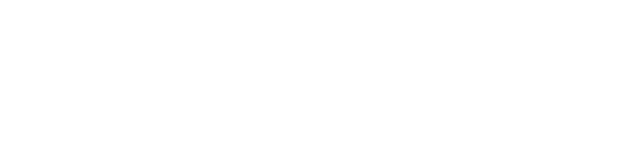
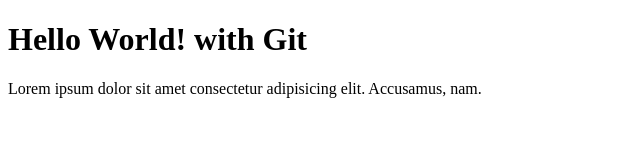
Before and after one commit to bagusperdanay7/WPU-git-test, a plain HTML site: page index.html in a window 1280 px wide. Shown: the whole page, without its empty margins (0-640 px from the left). Drawn offline with Linux system fonts and the light colour scheme.

Commit message:
menambahkan paragfraf dan h1

```diff
--- a/index.html
+++ b/index.html
@@ -6,6 +6,7 @@
     <title>Git Remote</title>
 </head>
 <body>
-
+    <h1>Hello World! with Git</h1>
+    <p>Lorem ipsum dolor sit amet consectetur adipisicing elit. Accusamus, nam.</p>
 </body>
 </html>
```
